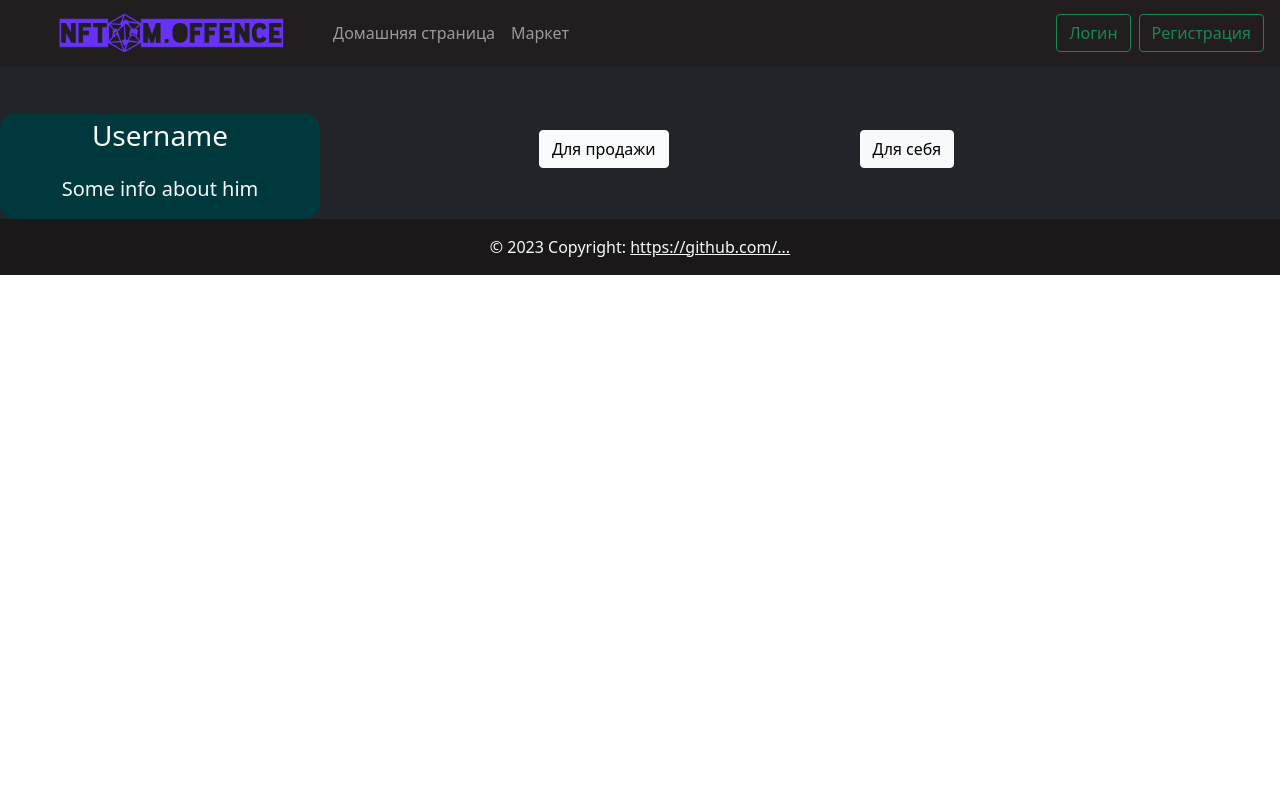
After one commit to QBoff/NFT-Market-Offense, a Flask app: page /profile in a window 1280 px wide. The commit adds this page. Run offline with Flask 2, Linux system fonts and the light colour scheme; parts of the project's set-up code (start-up, migrations or seed data) failed here and were passed over.

Commit message:
Исправил кучу issues
Исправил все. Осталось только грузить норм данные в профиль + сделать валидацию на то, для продажи nft или нет

```diff
--- a/client/static/css/style.css
+++ b/client/static/css/style.css
@@ -1,3 +1,10 @@
+body {
+    height: 100vh;
+    display: flex;
+    flex-direction: column;
+    /* overflow-y: hidden; */
+}
+
 .bg-themed {
     background-color: #221E1F;
 }
--- a/client/static/js/setheight.js
+++ b/client/static/js/setheight.js
@@ -2,9 +2,9 @@ window.addEventListener('load', function() {
     const collectionOfInputBox = document.querySelectorAll('.inputBox');
     const loginBox = document.getElementById('box');
 
-    if (collectionOfInputBox.length === 2) {
-        loginBox.style.height = "450px";
+    if (collectionOfInputBox.length === 3) {
+        loginBox.style.height = "550px";
     } else {
-        loginBox.style.height = "640px";
+        loginBox.style.height = "610px";
     }
 });
--- a/client/templates/includes/navigation.html
+++ b/client/templates/includes/navigation.html
@@ -14,9 +14,11 @@
         <li class="nav-item">
           <a class="nav-link {% if request.path == url_for('market') %}active{% endif %}" href="{{ url_for("market") }}">Маркет</a>
         </li>
-        <li class="nav-item">
-          <a class="nav-link {% if request.path == url_for('nft_creation') %}active{% endif %}" href="{{ url_for("nft_creation") }}">Создать NFT</a>
-        </li>
+        {% if current_user.is_authenticated %}
+          <li class="nav-item">
+            <a class="nav-link {% if request.path == url_for('nft_creation') %}active{% endif %}" href="{{ url_for("nft_creation") }}">Создать NFT</a>
+          </li>
+        {% endif %}
       </ul>
       {% if current_user.is_authenticated %}
         <a class="navbar-brand" href="/logout">{{ current_user.login }}</a>
--- /dev/null
+++ b/client/templates/profile.html
@@ -0,0 +1,60 @@
+{% extends 'base.html' %}
+
+{% block content %}
+<div class="bg-dark text-light user-section">
+    <div class="container-fluid">
+        <div class="row mt-5 align-items-top">
+            <div style="background-color: #00393D; border-radius: 15px; height: max-content; padding-top: 5px; padding-bottom: 10px;"
+                class="col-md-3">
+                <div class="row text-center">
+                    <p class="h3">Username</p>
+                </div>
+                <div class="row text-center mt-3">
+                    <p class="h5">Some info about him</p>
+                </div>
+            </div>
+            <div class="col-md-8">
+                <div class="list-of-cards p-3">
+
+                    <form class="d-md-flex justify-content-evenly align-items-center" method="post">
+
+                        <input type="radio" checked class="btn-check" name="options" id="ForSale" autocomplete="on">
+                        <label class="btn btn-light" for="ForSale">Для продажи</label>
+                        <input type="radio" class="btn-check" name="options" id="ForSelf" autocomplete="off">
+                        <label class="btn btn-light" for="ForSelf">Для себя</label>
+
+                    </form>
+
+                    {% for nft in userNFTs %}
+                    <div class="row mt-5">
+                        {% for info in nft %}
+                        <div class="col-md">
+                            <div class="card bg-dark text-light">
+                                <img class="text-center img-fluid rounded float-start mx-auto d-block" width="300px"
+                                    height="500px" src="{{ url_for('static', filename=info['path']) }}"
+                                    alt="Какая-то NFT">
+                                <div class="card-body text-center">
+                                    <h5 class="card-title">{{ info['cardTitle'] }}</h5>
+                                    <p class="card-text">{{ info['cardText'] }}</p>
+                                    <div
+                                        class="sell-section card-footer d-md-flex justify-content-between align-items-center">
+                                        <div class="cost text-center">
+                                            <p>Цена</p>
+                                            <p class="card-link"> {{info['cardCost']}} ETH </p>
+                                        </div>
+                                        <a href="#" class="btn btn-outline-success card-link">Купить</a>
+                                    </div>
+                                </div>
+                            </div>
+                        </div>
+                        {% endfor %}
+                    </div>
+                    {% endfor %}
+                </div>
+
+            </div>
+        </div>
+    </div>
+</div>
+
+{% endblock %}
--- a/scripts/main.py
+++ b/scripts/main.py
@@ -102,6 +102,11 @@ def register():
     return render_template("register.html", form=form)
 
 
+@app.route('/profile')
+def profile():
+    return render_template('profile.html')
+
+
 @app.route('/logout')
 @login_required
 def logout():
```
Also changed, not shown: other parts of client/static/css/style.css (+19 -20 lines), client/templates/homepage.html (+6 -22 lines), client/templates/login.html (+6 -5 lines), client/templates/marketpage.html (+4 -4 lines), client/templates/register.html (+10 -10 lines).
